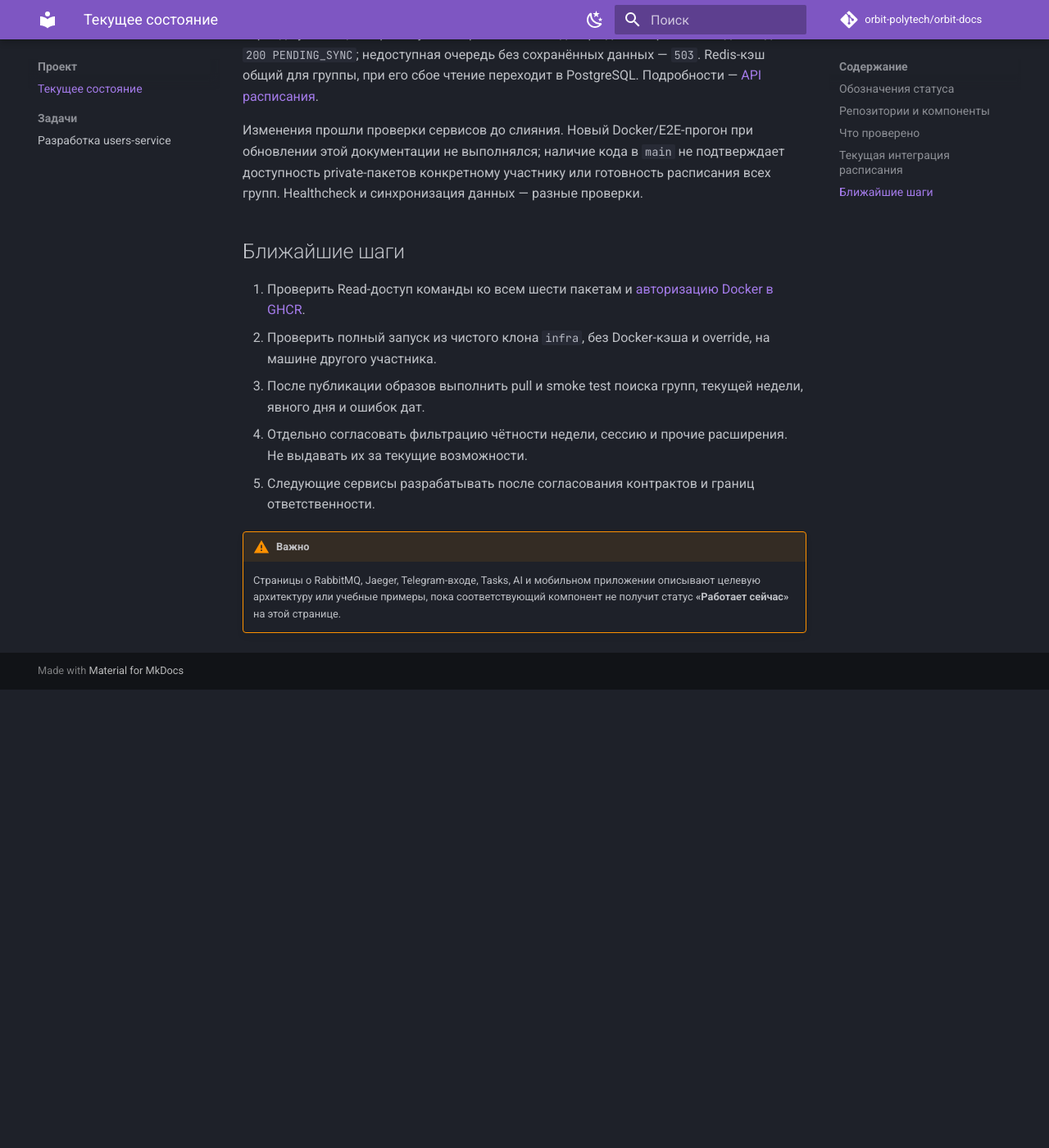
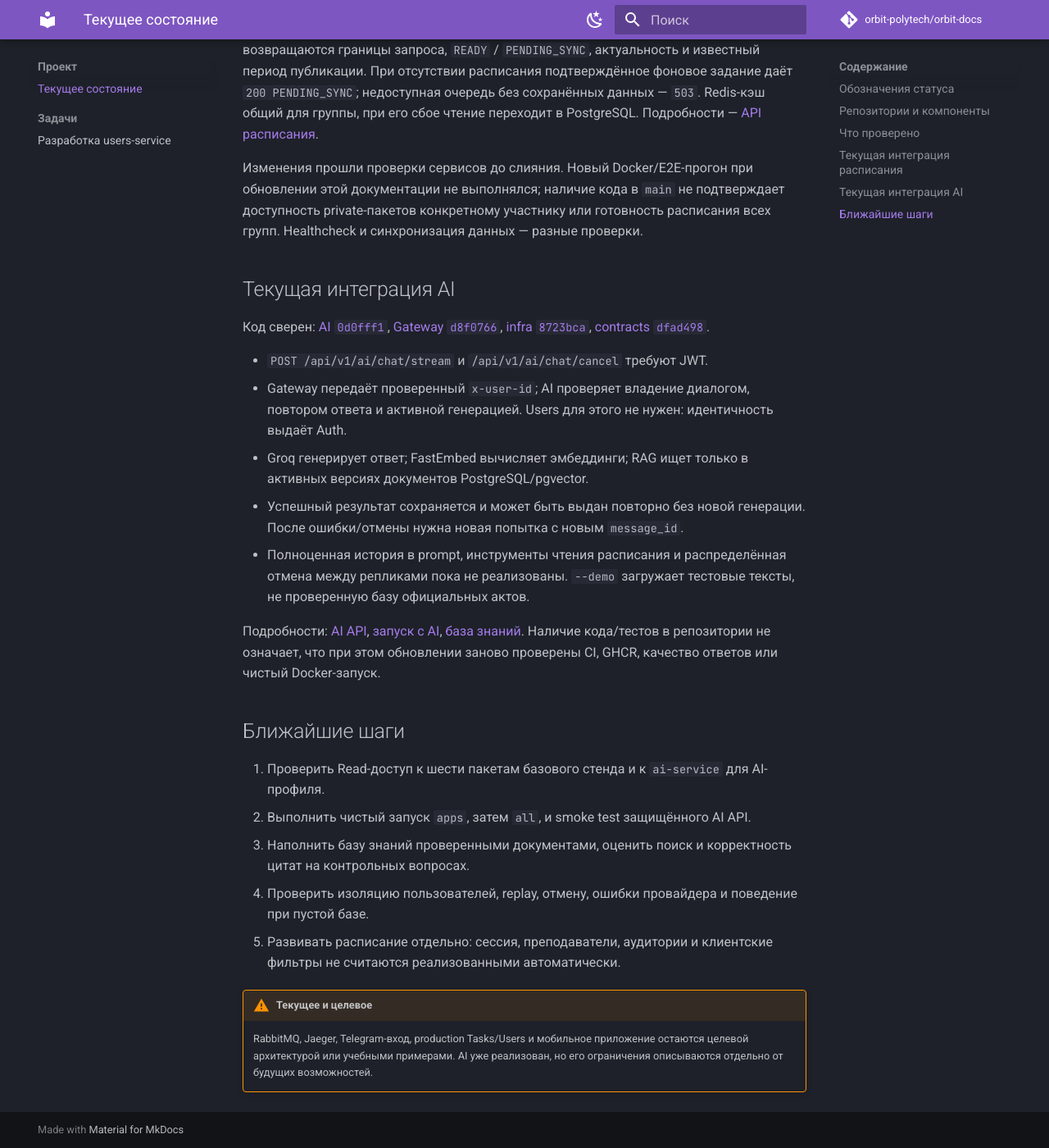
Before and after one commit to orbit-polytech/orbit-docs, an MkDocs documentation site: the page built from docs/project/current-state.md, in a window 1280 px wide and 1400 px high, scrolled down 2556 px. Shown: the whole window at 82% size. Built offline with MkDocs 1.6.1 and Material for MkDocs 9.7.7, drawn with Linux system fonts in a browser that asks for light colours; comment, search, counter and statistics services are not loaded; before the commit the page ends 3397 px from its top, so only the background shows below that; some of the changed text lies outside the part shown.

Commit message:
docs: update AI integration handbook (5/16)

```diff
--- a/docs/project/current-state.md
+++ b/docs/project/current-state.md
@@ -1,6 +1,6 @@
 # Текущее состояние Orbit AI
 
-**Проверенный срез:** слияния Schedule/Gateway/infra от 2026-10-26
+**Проверенный срез:** `main` репозиториев после подключения AI к Gateway; версии кода приведены ниже. Проверка документации не заменяет новый запуск стенда.
 **Назначение страницы:** отделить работающий код от целевой архитектуры и учебных примеров.
 
 ## Обозначения статуса
@@ -16,17 +16,17 @@
 
 | Компонент | Статус | Текущий срез |
 |---|---|---|
-| `contracts` | **Работает сейчас** | gRPC-контракты Auth, OAuth, identities и Schedule; текущая интеграция расписания использует `v0.5.0` |
+| `contracts` | **Работает сейчас** | gRPC-контракты Auth, Schedule и AI; генерация Go/Python, Python-пакет и типизированные заглушки; AI использует `v0.5.2` |
 | `auth-service` | **Работает сейчас** | Email OTP, JWT Ed25519, refresh-сессии, Google OAuth, linking и управление identities |
-| `gateway-service` | **Работает сейчас** | HTTP API `/api/v1/auth` и публичный `/api/v1/schedule`, JWT middleware, cookies, health endpoints и Swagger |
-| Контейнеризация Auth/Gateway/Schedule | **Работает сейчас** | Dockerfile и CI находятся в `main`; полный стек использует шесть образов Orbit из GHCR. Успех публикации и доступность нужных тегов проверяются отдельно |
-| `infra` | **Работает сейчас** | В `main`: PostgreSQL, Redis, Auth, Schedule, Gateway, keygen, provisioner и миграторы. Проверка чистого запуска на машине другого участника остаётся отдельной приёмкой |
+| `gateway-service` | **Работает сейчас** | HTTP API Auth, публичное расписание, защищённый AI SSE и отмена; JWT middleware, cookies и Swagger |
+| Контейнеризация Auth/Gateway/Schedule | **Работает сейчас** | Dockerfile и CI находятся в `main`; базовый профиль `apps` использует шесть образов Orbit; AI добавляет седьмой образ, общий для сервера и мигратора. Успех публикации и доступность нужных тегов проверяются отдельно |
+| `infra` | **Работает сейчас** | В `main`: PostgreSQL с pgvector, Redis, Auth, Schedule, Gateway, AI, keygen, provisioner и миграторы. `task up` включает `apps`, AI запускается через `ai`/`all`. Проверка чистого запуска на машине другого участника остаётся отдельной приёмкой |
 | `users-service` | **Запланировано** | Репозиторий создан, прикладная реализация отсутствует |
 | `tasks-service` | **Учебный пример / запланировано** | Эталонный учебный сервис находится в `orbit-docs/examples`; отдельный production-сервис запланирован |
 | `schedule-service` | **Работает сейчас** | Реестр групп, PostgreSQL, общий Redis-кэш, Redis Streams, распределённая синхронизация, gRPC чтение и поиск; без дат — текущая неделя по Москве |
 | `navigation-service` | **Запланировано** | Целевая архитектура и паспорт сервиса |
 | `notification-service` | **Запланировано** | Целевая архитектура RabbitMQ/Outbox и паспорт сервиса |
-| `ai-service` | **Запланировано** | Учебные материалы RAG/pgvector готовы, сервис ещё не входит в текущий стенд |
+| `ai-service` | **Работает сейчас** | Код в `main`: gRPC streaming, Groq, FastEmbed, PostgreSQL/pgvector, RAG, ingestion demo, владение диалогами, replay; профиль `ai` / `all` в Compose |
 | `bot-service` | **Запланировано** | Описана целевая интеграция через Gateway |
 | `mobile` | **Запланировано** | Описаны архитектурные варианты Flutter-клиента |
 
@@ -56,13 +56,25 @@
 
 Изменения прошли проверки сервисов до слияния. Новый Docker/E2E-прогон при обновлении этой документации не выполнялся; наличие кода в `main` не подтверждает доступность private-пакетов конкретному участнику или готовность расписания всех групп. Healthcheck и синхронизация данных — разные проверки.
 
+## Текущая интеграция AI
+
+Код сверен: [AI `0d0fff1`](https://github.com/orbit-polytech/ai-service/tree/0d0fff1de43267260f6d2cef4657d48e06c9183d), [Gateway `d8f0766`](https://github.com/orbit-polytech/gateway-service/tree/d8f0766669b6e12bc007bea4f5dc039e015bf204), [infra `8723bca`](https://github.com/orbit-polytech/infra/tree/8723bca7e83e2664b6ac0c2c2f6722fa1a1d9892), [contracts `dfad498`](https://github.com/orbit-polytech/contracts/tree/dfad498af6e49658c619a33955c0926fc557464b).
+
+- `POST /api/v1/ai/chat/stream` и `/api/v1/ai/chat/cancel` требуют JWT.
+- Gateway передаёт проверенный `x-user-id`; AI проверяет владение диалогом, повтором ответа и активной генерацией. Users для этого не нужен: идентичность выдаёт Auth.
+- Groq генерирует ответ; FastEmbed вычисляет эмбеддинги; RAG ищет только в активных версиях документов PostgreSQL/pgvector.
+- Успешный результат сохраняется и может быть выдан повторно без новой генерации. После ошибки/отмены нужна новая попытка с новым `message_id`.
+- Полноценная история в prompt, инструменты чтения расписания и распределённая отмена между репликами пока не реализованы. `--demo` загружает тестовые тексты, не проверенную базу официальных актов.
+
+Подробности: [AI API](../gateway/ai-api.md), [запуск с AI](../how-to/ai-local-stack.md), [база знаний](../python-ai/knowledge-ingestion.md). Наличие кода/тестов в репозитории не означает, что при этом обновлении заново проверены CI, GHCR, качество ответов или чистый Docker-запуск.
+
 ## Ближайшие шаги
 
-1. Проверить Read-доступ команды ко всем шести пакетам и [авторизацию Docker в GHCR](../quickstart/ghcr-access.md).
-2. Проверить полный запуск из чистого клона `infra`, без Docker-кэша и override, на машине другого участника.
-3. После публикации образов выполнить pull и smoke test поиска групп, текущей недели, явного дня и ошибок дат.
-4. Отдельно согласовать фильтрацию чётности недели, сессию и прочие расширения. Не выдавать их за текущие возможности.
-5. Следующие сервисы разрабатывать после согласования контрактов и границ ответственности.
+1. Проверить Read-доступ к шести пакетам базового стенда и к `ai-service` для AI-профиля.
+2. Выполнить чистый запуск `apps`, затем `all`, и smoke test защищённого AI API.
+3. Наполнить базу знаний проверенными документами, оценить поиск и корректность цитат на контрольных вопросах.
+4. Проверить изоляцию пользователей, replay, отмену, ошибки провайдера и поведение при пустой базе.
+5. Развивать расписание отдельно: сессия, преподаватели, аудитории и клиентские фильтры не считаются реализованными автоматически.
 
-!!! warning "Важно"
-    Страницы о RabbitMQ, Jaeger, Telegram-входе, Tasks, AI и мобильном приложении описывают целевую архитектуру или учебные примеры, пока соответствующий компонент не получит статус **«Работает сейчас»** на этой странице.
+!!! warning "Текущее и целевое"
+    RabbitMQ, Jaeger, Telegram-вход, production Tasks/Users и мобильное приложение остаются целевой архитектурой или учебными примерами. AI уже реализован, но его ограничения описываются отдельно от будущих возможностей.
```
Also changed, not shown: docs/python-ai/bot-guide.md (+3 -0 lines), docs/python-ai/explanation.md (+4 -1 lines).
